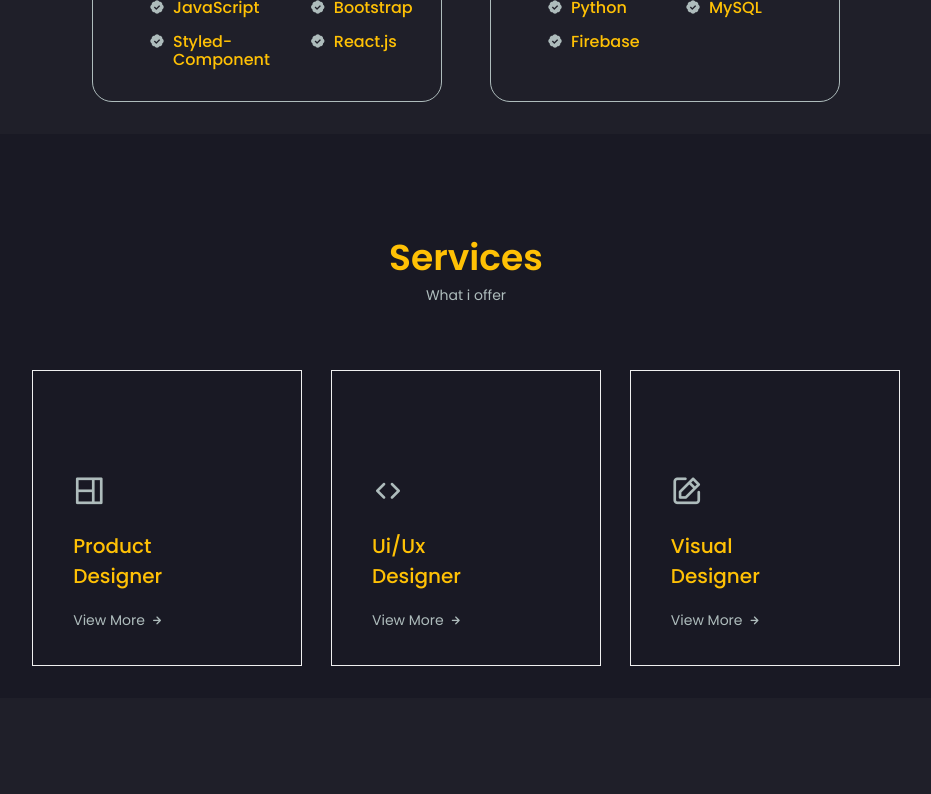
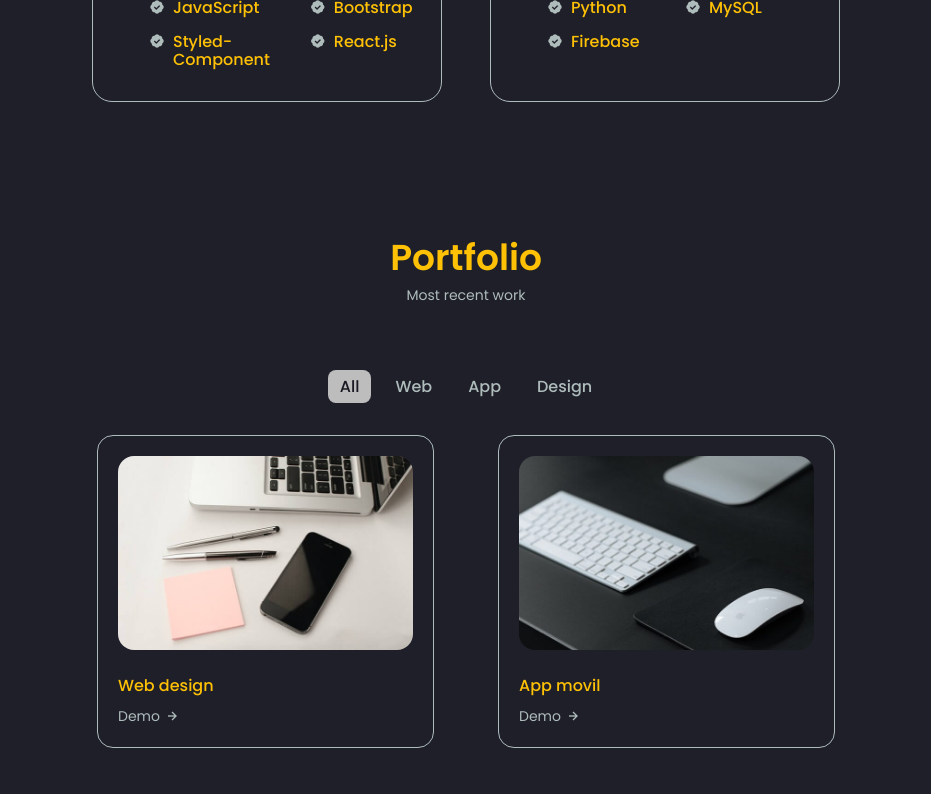
Before and after one commit to StalinAM/PortfolioPersonal, a React (Vite) app: page / in a window 1280 px wide. Shown: the part 1680-2474 px from the top of the page, without its empty margins (174-1105 px from the left). Built offline with nearby package versions, Linux system fonts and the light colour scheme.

Commit message:
services show

```diff
--- a/src/App.jsx
+++ b/src/App.jsx
@@ -22,7 +22,7 @@ function App() {
           <Home />
           <About />
           <Skills />
-          <Services />
+          {/* <Services /> */}
           {/* <Qualification /> */}
           <Projects />
           {/* <Testimonials /> */}
```
